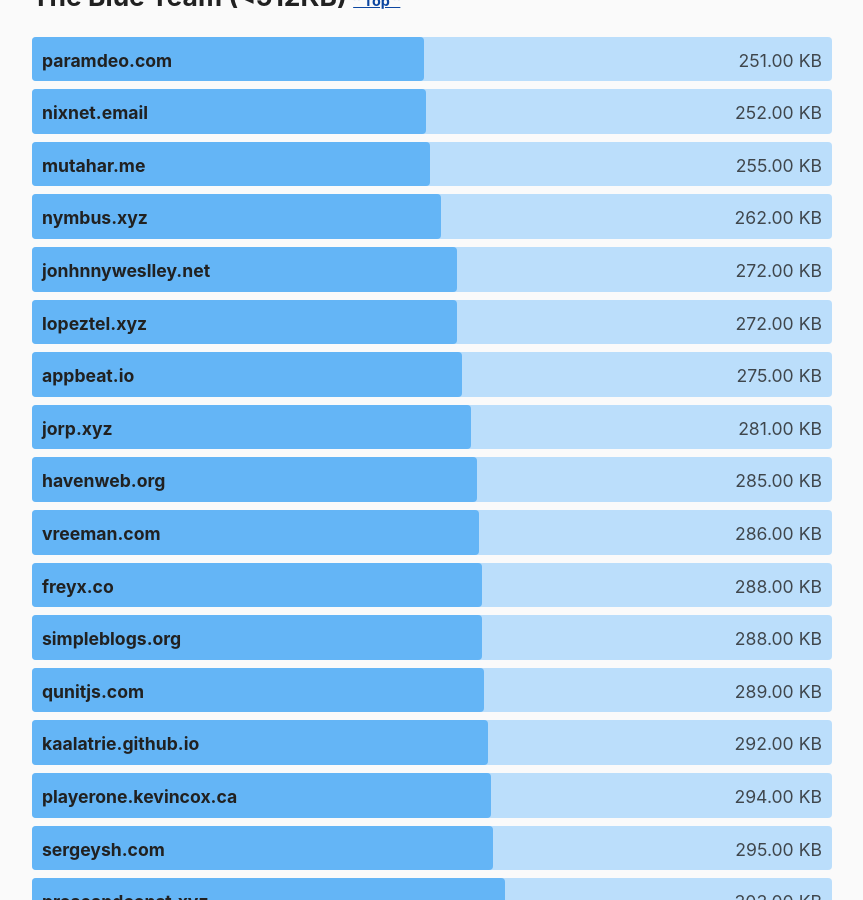
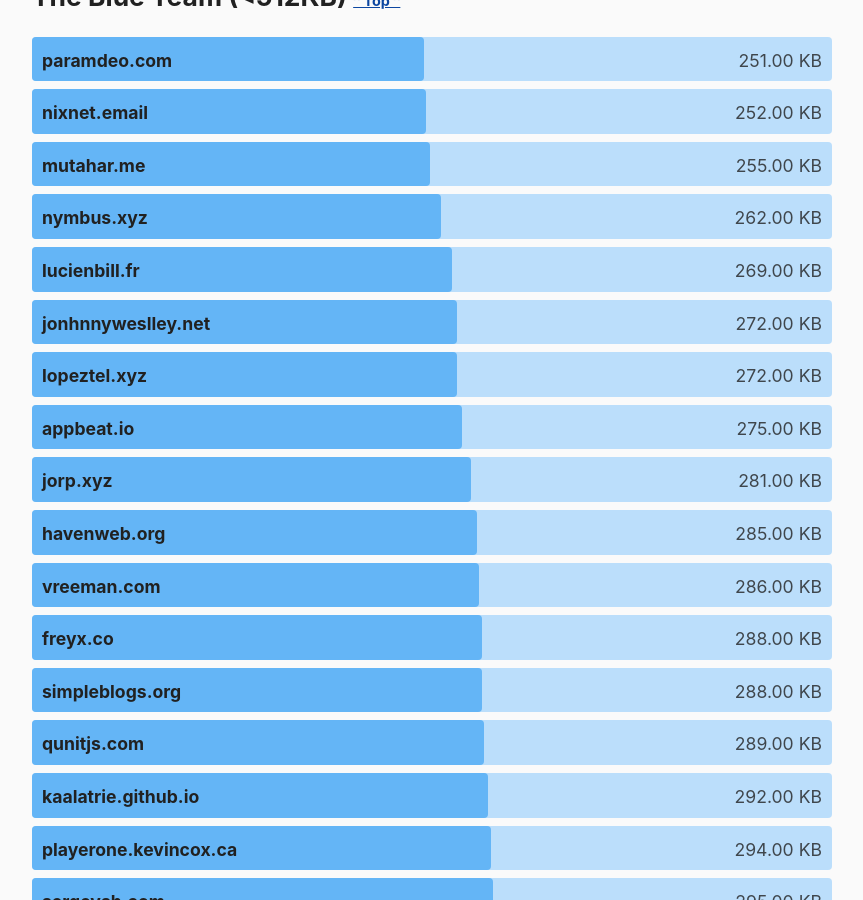
Before and after one commit to kevquirk/512kb.club, a Jekyll site: the page built from index.md, in a window 1280 px wide and 900 px high, scrolled down 14487 px. Shown: the whole window, without its empty margins (208-1071 px from the left). Built offline with Jekyll 4.4.1, drawn with Linux system fonts in a browser that asks for light colours.

Commit message:
add lucienbill.fr

```diff
--- a/_data/sites.yml
+++ b/_data/sites.yml
@@ -823,6 +823,11 @@
   size: 10.4
   last_checked: 2021-10-02
 
+- domain: lucienbill.fr
+  url: https://www.lucienbill.fr
+  size: 269
+  last_checked: 2021-10-31
+
 - domain: lukesempire.com
   url: https://lukesempire.com/
   size: 77.2
```
